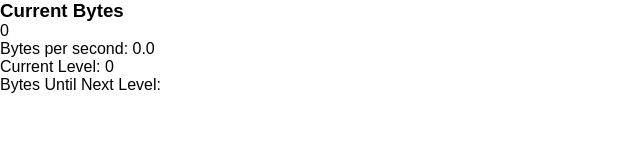
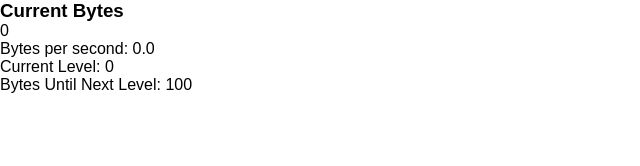
Before and after one commit to madhurabhujbal/Challenge31Days, a Vue app in the folder day15_coderGameVue/coder-game/: page / in a window 1280 px wide. Shown: the top 166 px of the page, without its empty margins (0-640 px from the left). Built offline with nearby package versions, Linux system fonts and the light colour scheme.

Commit message:
Correct the code for displaying bytes until next level on sscreen

```diff
--- a/day15_coderGameVue/coder-game/src/components/Overview.vue
+++ b/day15_coderGameVue/coder-game/src/components/Overview.vue
@@ -6,7 +6,7 @@
         <div class="bytes">{{ bytes }}</div>
         <div class="bps">Bytes per second: {{ bps }}</div>
         <div class="level">Current Level: {{ level }}</div>
-        <div class="next-level">Bytes Until Next Level: {{bytesUntilNextLevel}}</div>
+        <div class="next-level">Bytes Until Next Level: {{bytesUntilLevelUp}}</div>
     </div>
 </template>
 
```
